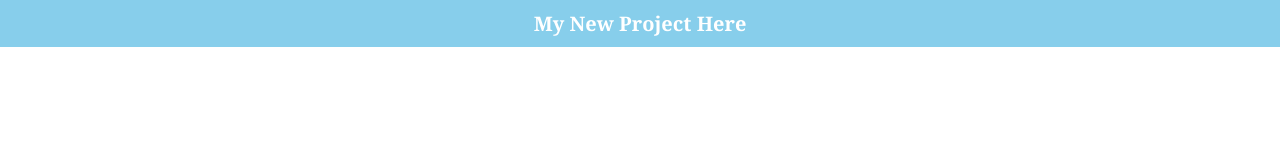
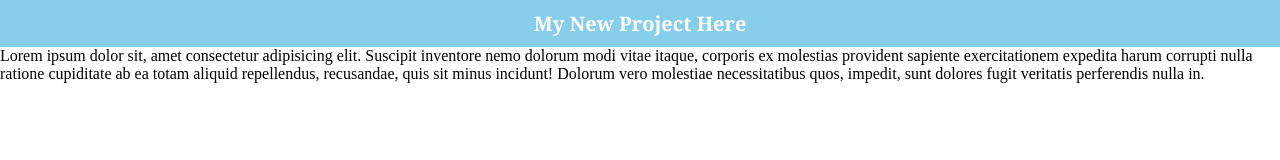
Before and after one commit to rudra2410/local-Repo, a plain HTML site: page index.html in a window 1280 px wide. Drawn offline with Linux system fonts and the light colour scheme.

Commit message:
new branch open

```diff
--- a/index.html
+++ b/index.html
@@ -1,12 +1,19 @@
 <!DOCTYPE html>
 <html lang="en">
+
 <head>
     <meta charset="UTF-8">
     <meta name="viewport" content="width=device-width, initial-scale=1.0">
     <title>Document</title>
     <link rel="stylesheet" href="style.css">
 </head>
+
 <body>
     <h1>My New Project Here</h1>
+    <p>Lorem ipsum dolor sit, amet consectetur adipisicing elit. Suscipit inventore nemo dolorum modi vitae itaque,
+        corporis ex molestias provident sapiente exercitationem expedita harum corrupti nulla ratione cupiditate ab ea
+        totam aliquid repellendus, recusandae, quis sit minus incidunt! Dolorum vero molestiae necessitatibus quos,
+        impedit, sunt dolores fugit veritatis perferendis nulla in.</p>
 </body>
+
 </html>
```
